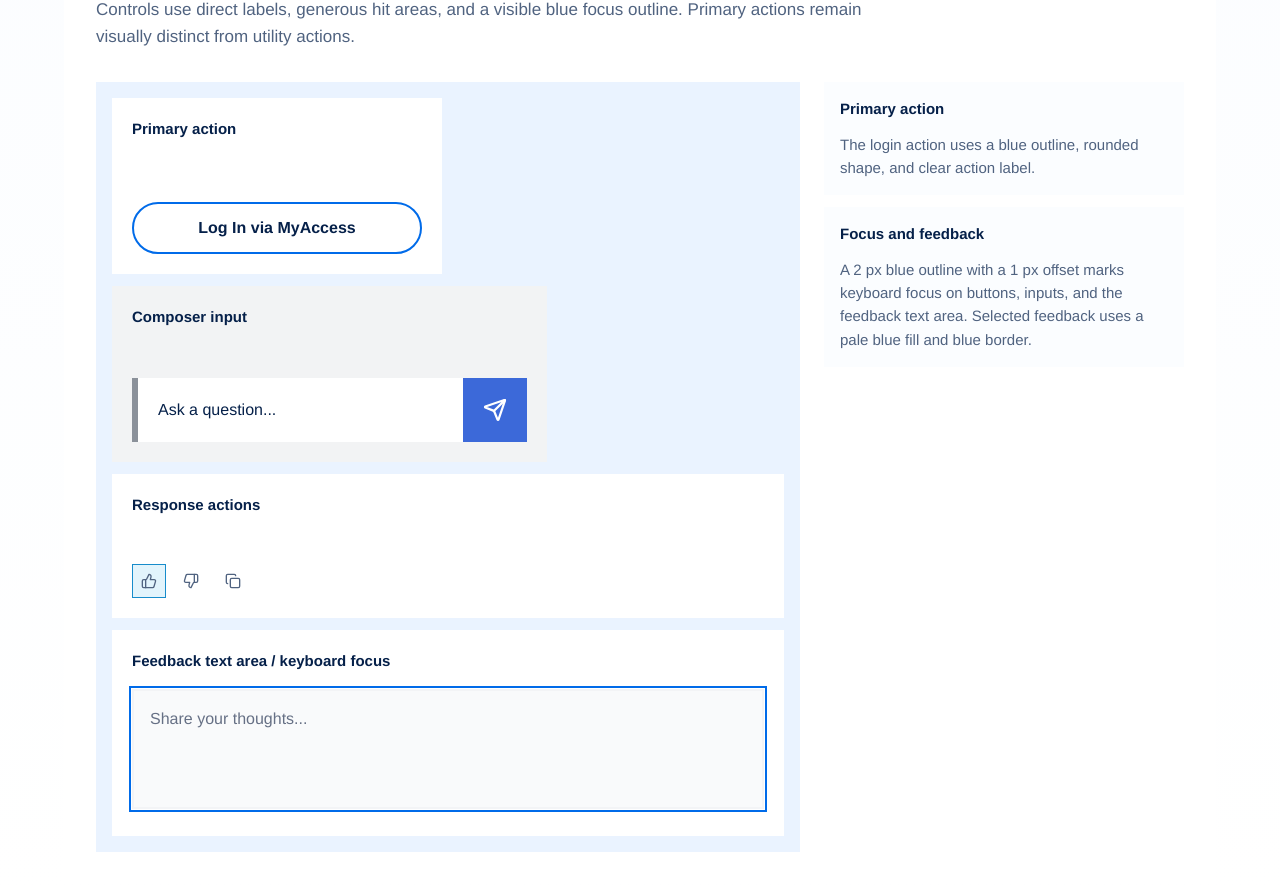
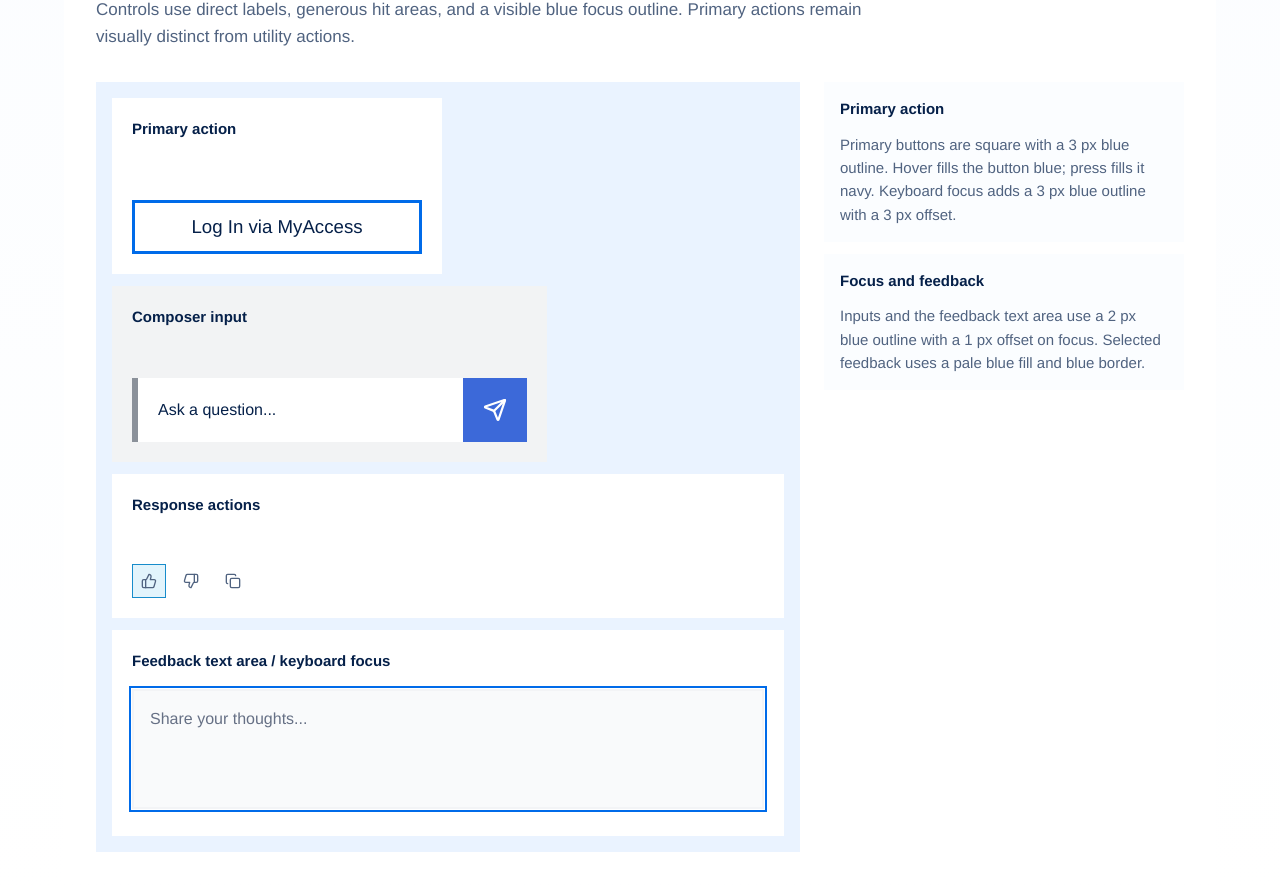
Before and after one commit to avanderj/ucsf-chat, a Next.js app: page /design-language in a window 1280 px wide. Shown: the part 1776-2667 px from the top of the page. Built offline with nearby package versions, Linux system fonts and the light colour scheme.

Commit message:
Align documented primary button styling

```diff
--- a/app/design-language/page.tsx
+++ b/app/design-language/page.tsx
@@ -160,7 +160,7 @@ export default function DesignLanguagePage() {
                 <div className="grid gap-3 md:grid-cols-2">
                   <div className="flex min-h-44 flex-col justify-between rounded-none bg-white p-5">
                     <p className="text-[15px] font-semibold text-[#052049]">Primary action</p>
-                    <button type="button" className="w-full rounded-full border-2 border-[#006BE9] bg-transparent px-5 py-3 text-base font-semibold text-[#052049] hover:bg-[#006BE9] hover:text-white active:border-[#052049] active:bg-[#052049] active:text-white focus-visible:outline focus-visible:outline-2 focus-visible:outline-[#006BE9] focus-visible:outline-offset-2">
+                    <button type="button" className="inline-flex w-full cursor-pointer items-center justify-center border-3 border-[#006BE9] bg-transparent px-6 py-2.5 text-[18.66px] font-medium tracking-normal text-[#052049] transition-all hover:bg-[#006BE9] hover:text-white active:border-[#052049] active:bg-[#052049] active:text-white focus-visible:bg-[#006BE9] focus-visible:text-white focus-visible:outline focus-visible:outline-[3px] focus-visible:outline-[#006BE9] focus-visible:outline-offset-[3px]">
                       Log In via MyAccess
                     </button>
                   </div>
@@ -197,11 +197,11 @@ export default function DesignLanguagePage() {
               <div className="mt-6 space-y-3 lg:mt-0">
                 <div className="rounded-none bg-[#FBFDFF] p-4">
                   <p className="text-[15px] font-semibold text-[#052049]">Primary action</p>
-                  <p className="mt-3 text-[15px] leading-[1.55] text-[#506380]">The login action uses a blue outline, rounded shape, and clear action label.</p>
+                  <p className="mt-3 text-[15px] leading-[1.55] text-[#506380]">Primary buttons are square with a 3 px blue outline. Hover fills the button blue; press fills it navy. Keyboard focus adds a 3 px blue outline with a 3 px offset.</p>
                 </div>
                 <div className="rounded-none bg-[#FBFDFF] p-4">
                   <p className="text-[15px] font-semibold text-[#052049]">Focus and feedback</p>
-                  <p className="mt-3 text-[15px] leading-[1.55] text-[#506380]">A 2 px blue outline with a 1 px offset marks keyboard focus on buttons, inputs, and the feedback text area. Selected feedback uses a pale blue fill and blue border.</p>
+                  <p className="mt-3 text-[15px] leading-[1.55] text-[#506380]">Inputs and the feedback text area use a 2 px blue outline with a 1 px offset on focus. Selected feedback uses a pale blue fill and blue border.</p>
                 </div>
               </div>
             </div>
```
